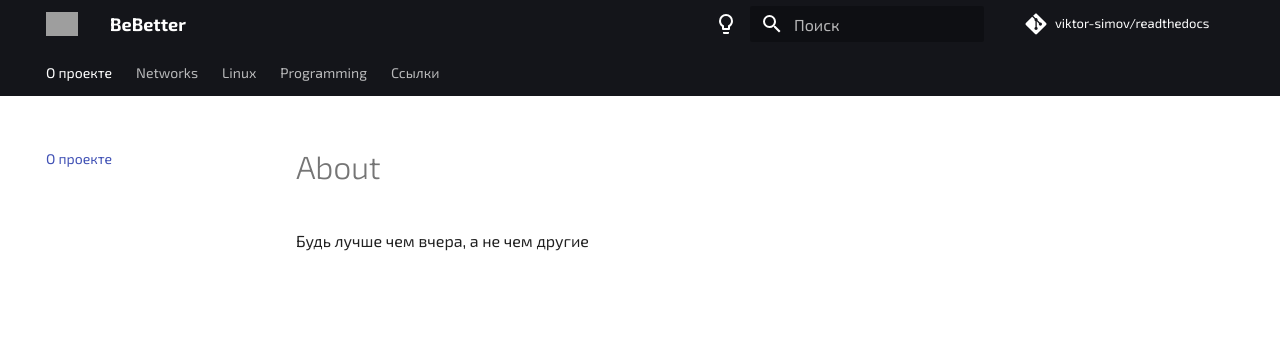
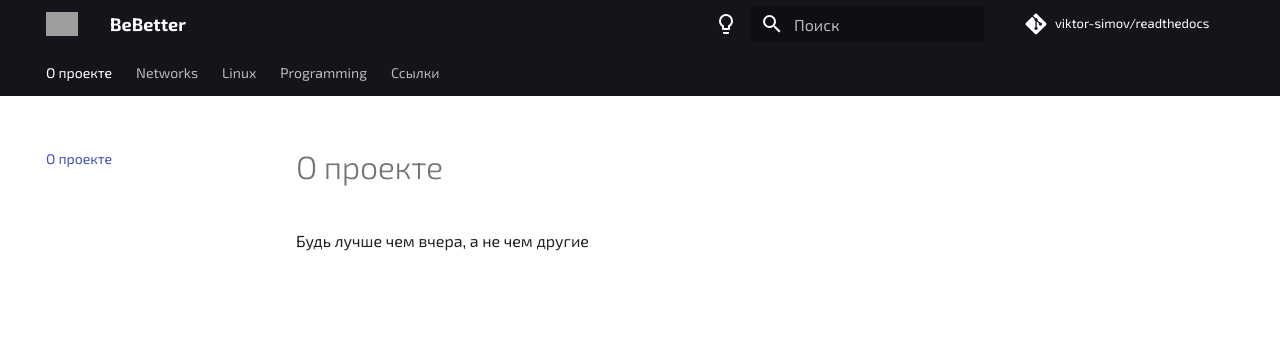
Before and after one commit to viktor-simov/readthedocs, an MkDocs documentation site: the page built from docs/index.md, in a window 1280 px wide. Shown: the top 346 px of the page. Built offline with MkDocs 1.6.1 and Material for MkDocs 9.7.7, drawn with Linux system fonts in a browser that asks for light colours; comment, search, counter and statistics services are not loaded; grey boxes are pictures that could not be loaded.

Commit message:
Update index.md

```diff
--- a/docs/index.md
+++ b/docs/index.md
@@ -1,5 +1,5 @@
 title: О проекте
 
-# About
+# О проекте
 
 Будь лучше чем вчера, а не чем другие
```
